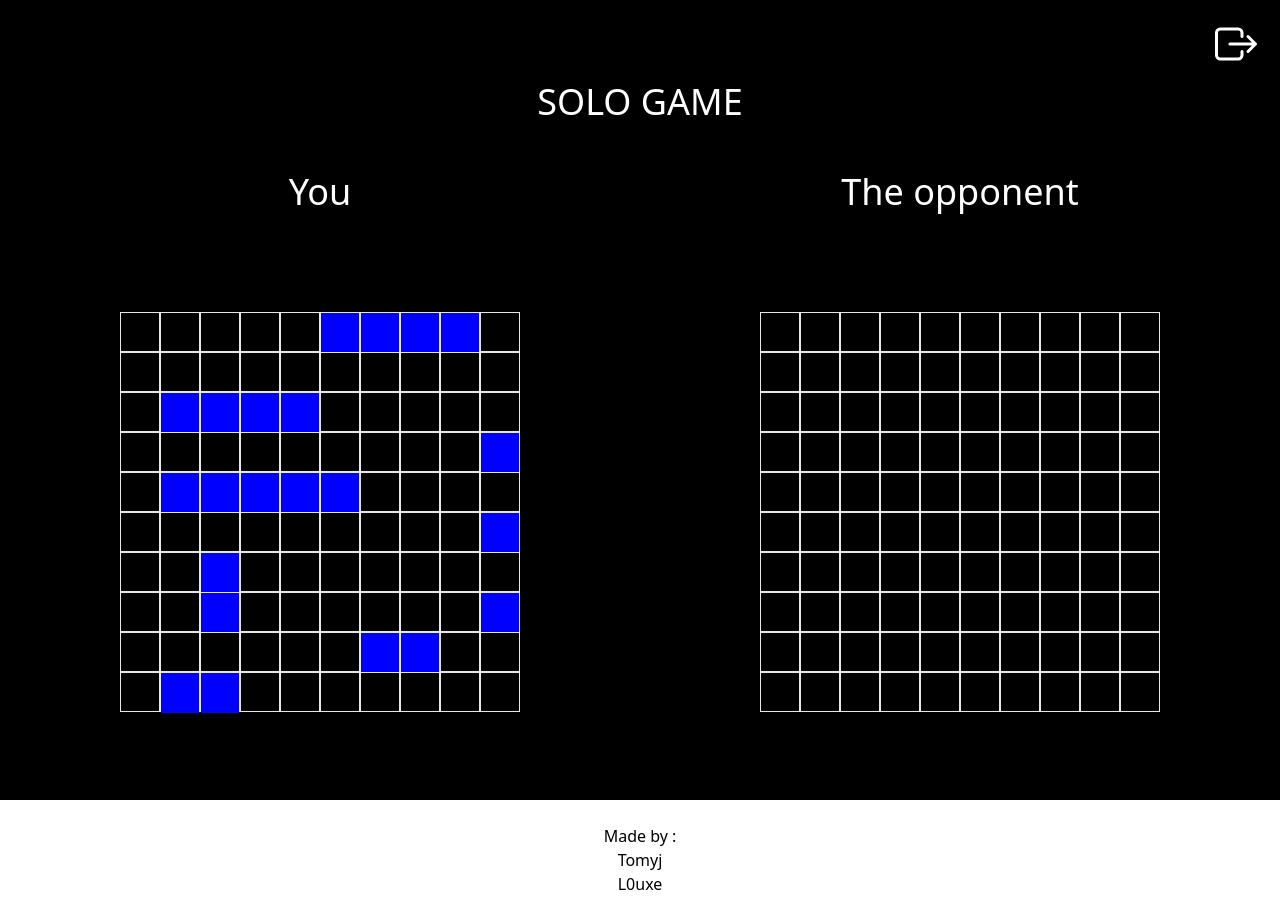
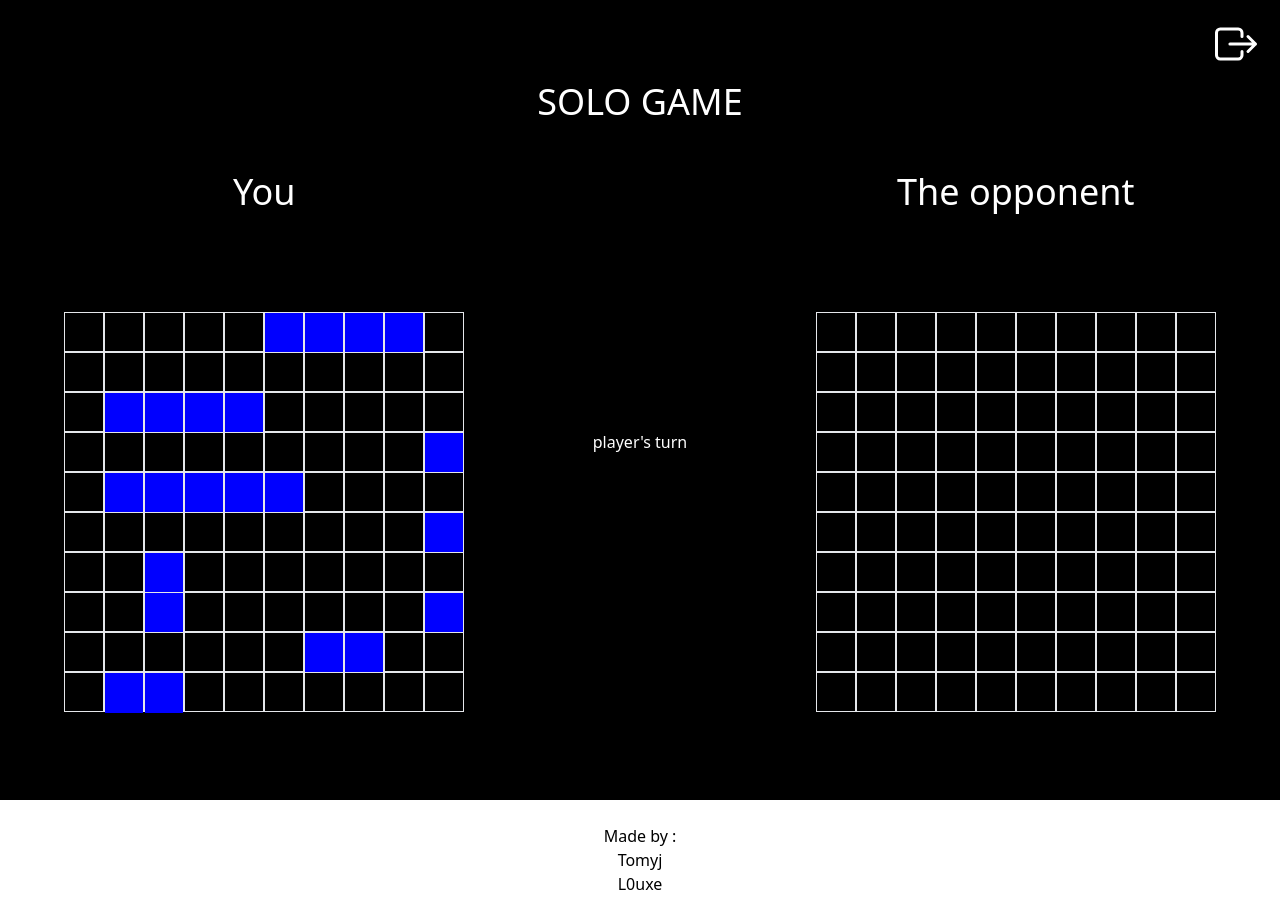
Before and after one commit to TomJegou/TANK-CONQUEROR, a Next.js app: page /soloGame in a window 1280 px wide. Built offline with nearby package versions, Linux system fonts and the light colour scheme.

Commit message:
create new compoent to display who's turn to play

```diff
--- /dev/null
+++ b/src/components/DisplayPlayerTurn.js
@@ -0,0 +1,7 @@
+export default function DisplayPlayerTurn({ whosTurn }){
+    return (
+        <div>
+            <p className="flex flex-row flex-wrap text-white">{whosTurn}'s turn</p>
+        </div>
+    )
+}
--- a/src/components/GameSet.js
+++ b/src/components/GameSet.js
@@ -1,7 +1,7 @@
 import Grid from "@/components/Grid"
-import { GenerateTank } from "@/utils/generateTanks"
+import DisplayPlayerTurn from "./DisplayPlayerTurn"
 
-export default function GameSet({ sendResponseToSoloGame, debugMode }) {
+export default function GameSet({ sendResponseToSoloGame, debugMode, whosTurn }) {
     return (
         <div className="flex flex-row flex-wrap justify-around items-center w-[100vw] bottom-0">
 
@@ -9,6 +9,8 @@ export default function GameSet({ sendResponseToSoloGame, debugMode }) {
                 <h1 className="flex flex-row flex-wrap justify-center items-center text-white text-4xl">You</h1>
                 <Grid side="player" sendResponseToGameSet={sendResponseToSoloGame} debugMode={debugMode} />
             </div>
+
+            <DisplayPlayerTurn whosTurn={whosTurn} />
 
             <div className="flex flex-col justify-around h-[80vh]">
                 <h1 className="flex flex-row flex-wrap justify-center items-center text-white text-4xl">The opponent</h1>
--- a/src/pages/soloGame.js
+++ b/src/pages/soloGame.js
@@ -5,7 +5,7 @@ import { GenerateTank, AllTanksEnemy, AllTanksPlayer } from "@/utils/generateTan
 import { engine, getNumBoxToBeTouched } from "@/utils/engine"
 import EndGame from "@/components/EndGame"
 import { useState, useEffect } from "react"
-import { motion, useAnimate } from "framer-motion"
+import { getRandomInt } from "@/utils/tools"
 
 export default function SoloGame() {
     const debugMode = false
@@ -17,7 +17,7 @@ export default function SoloGame() {
     const [numBoxTobeTouchedByEnemy, setNumBoxTobeTouchedByEnemy] = useState(getNumBoxToBeTouched(AllTanksPlayer))
     const [boxPlayedByIA, setBoxPlayedByIA] = useState([])
     const [boxPlayedByPlayer, setBoxPlayedByPlayer] = useState([])
-    const [whosTurn, setWhosTurn] = useState(Math.random() > .5 ? "player" : "IA")
+    const [whosTurn, setWhosTurn] = useState("player")
 
     useEffect(() => {
         if (numBoxTobeTouchedByPlayer <= 0) {
@@ -48,7 +48,7 @@ export default function SoloGame() {
             <Exit />
             <div className="flex flex-row flex-wrap w-[100vw] bottom-0 justify-center">
                 <h1 className="flex flex-row flex-wrap justify-center w-full text-4xl text-white mt-11">SOLO GAME</h1>
-                <GameSet sendResponseToSoloGame={handleDataFromEnemyGrid} debugMode={debugMode} />
+                <GameSet sendResponseToSoloGame={handleDataFromEnemyGrid} debugMode={debugMode} whosTurn={whosTurn}/>
                 <EndGame acclamation={acclamation} winner={winnerName} isGameOver={isGameOver} />
             </div>
         </Layout>
```
